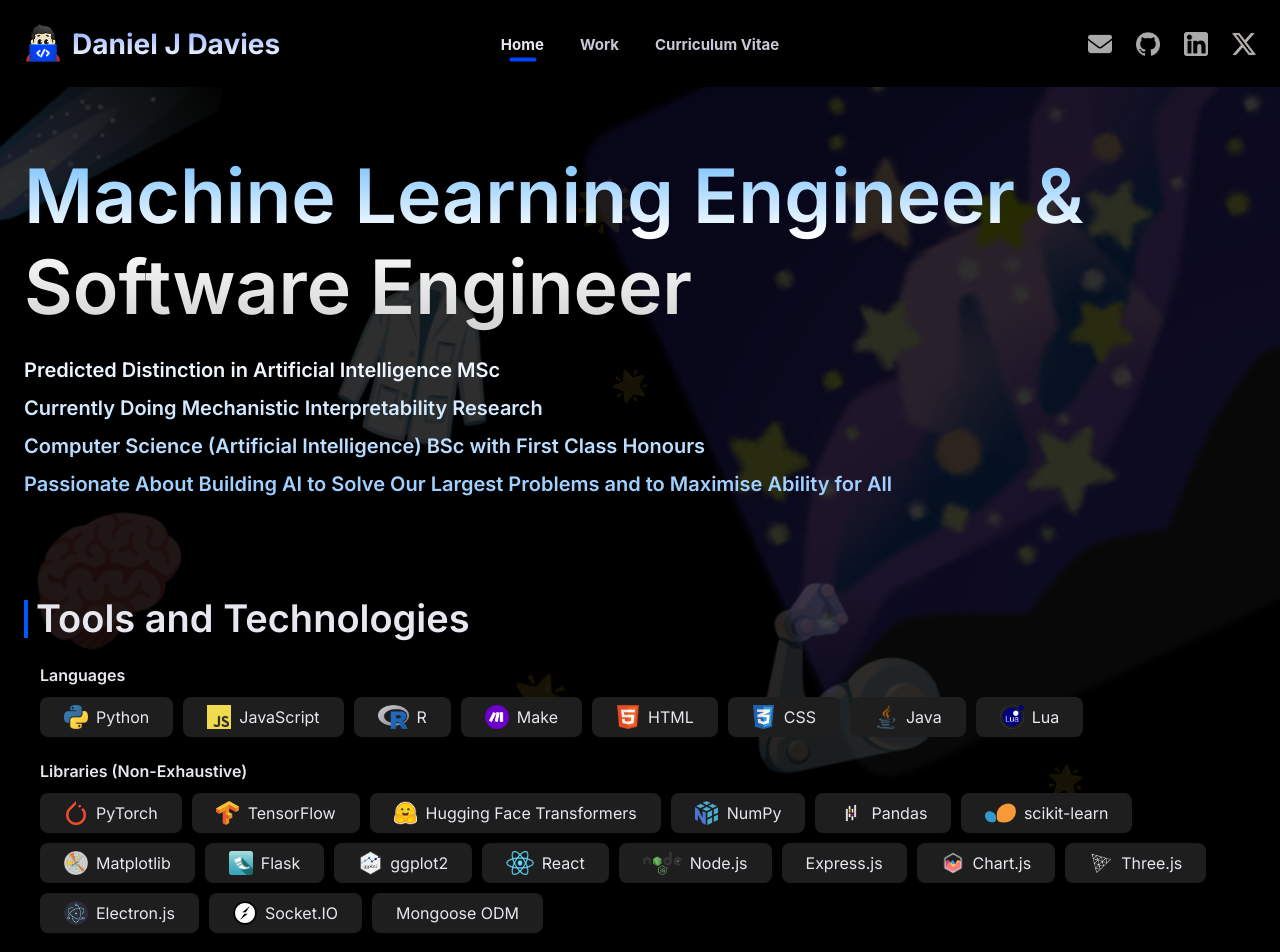
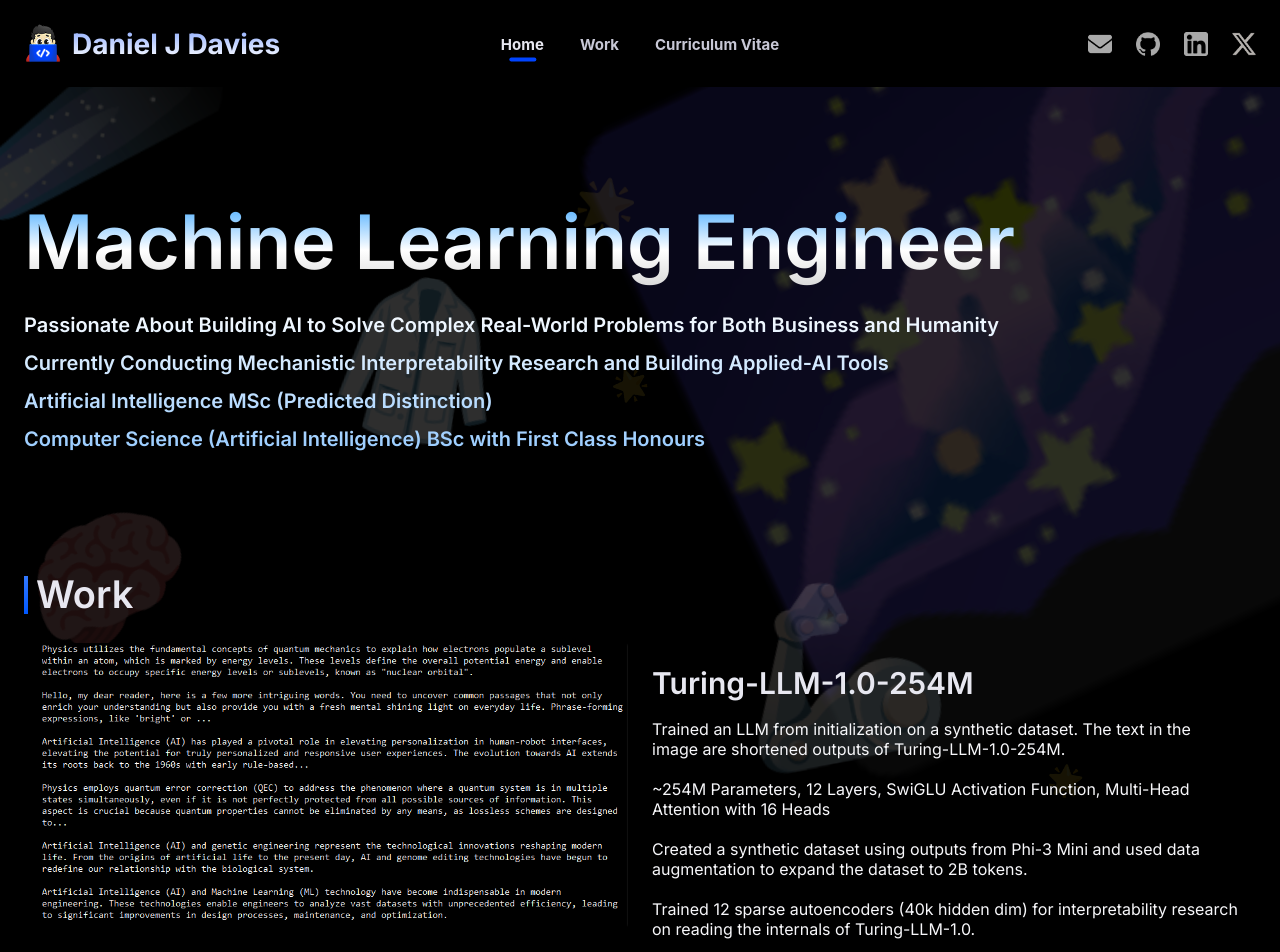
Before and after one commit to DanielJamesDavies/PortfolioWebsite, a React (Create React App) app: page / in a window 1280 px wide. Shown: the top 952 px of the page. Built offline with nearby package versions, Linux system fonts and the light colour scheme; a web font is replaced by a local one.

Commit message:
General Improvements

```diff
--- a/src/content/work/atlas-story-app/summary.json
+++ b/src/content/work/atlas-story-app/summary.json
@@ -3,7 +3,7 @@
 	"title": "Atlas Story App",
 	"siteUrl": "https://www.atlas-story.app/",
 	"codeUrl": "https://github.com/DanielJamesDavies/AtlasStoryApp",
-	"description": "A large web app for story writers to store and share stories.",
+	"description": "Built a large web app for story writers to store and share stories.\n\nDuring this personal project, I gained significant skills in full-stack development.\n\nDeveloped many useful features including the ability to create and traverse an interactive 3D and 2D maps of a story’s universe, character relationship charts, Spotify integration, structured story content creation (for characters, plots, locations, etc), a user account system, and much more.",
 	"tags": ["React", "JavaScript", "Node.js", "Express.js", "HTML", "CSS", "MongoDB", "Mongoose ODM", "Heroku"],
 	"images": [
 		"landing.png",
--- a/src/content/work/turing-llm-1.0/summary.json
+++ b/src/content/work/turing-llm-1.0/summary.json
@@ -1,7 +1,7 @@
 {
 	"id": "turing-llm-1.0",
 	"title": "Turing-LLM-1.0-254M",
-	"description": "Trained an LLM from initialization on a synthetic dataset. The text in the image are shortened outputs of Turing-LLM-1.0-254M.\n\n~254M Parameters, 12 Layers, SwiGLU Activation Function, Multi-Head Attention with 16 Heads\n\nCreated a synthetic dataset using outputs from Phi-3 Mini and used data augmentation to expand the dataset to 2B tokens.\n\nCurrently training Sparse Autoencoders on the residuals of each layer for interpretability research.",
+	"description": "Trained an LLM from initialization on a synthetic dataset. The text in the image are shortened outputs of Turing-LLM-1.0-254M.\n\n~254M Parameters, 12 Layers, SwiGLU Activation Function, Multi-Head Attention with 16 Heads\n\nCreated a synthetic dataset using outputs from Phi-3 Mini and used data augmentation to expand the dataset to 2B tokens.\n\nTrained 12 sparse autoencoders (40k hidden dim) for interpretability research on reading the internals of Turing-LLM-1.0.\n\nDeveloped novel mechanistic interpretability approaches which will be presented in a publication in the near future.",
 	"tags": ["Python", "Pytorch", "Hugging Face Transformers", "NumPy"],
 	"images": ["Turing-LLM-1.0-254M Examples.png"]
 }
--- a/src/content/work/work.json
+++ b/src/content/work/work.json
@@ -1,3 +1,3 @@
 {
-	"list": ["turing-llm-1.0", "apollo-llm-analyser", "atlas-story-app", "algonet"]
+	"list": ["turing-llm-1.0", "atlas-story-app", "apollo-llm-analyser", "algonet"]
 }
--- a/src/pages/Home/Headline/Headline.css
+++ b/src/pages/Home/Headline/Headline.css
@@ -6,7 +6,7 @@
 	text-align: left;
 	transition: 0.2s;
 	max-width: 1300px;
-	background: linear-gradient(180deg, #4af -5%, #fff, #ccc);
+	background: linear-gradient(180deg, #4af 15%, #fff, #ccc);
 	-webkit-background-clip: text;
 	-webkit-text-fill-color: transparent;
 }
--- a/src/pages/Home/Headline/Headline.jsx
+++ b/src/pages/Home/Headline/Headline.jsx
@@ -1,5 +1,5 @@
 import "./Headline.css";
 
 export const Headline = () => {
-	return <div className='home-headline'>Machine Learning Engineer & Software Engineer</div>;
+	return <div className='home-headline'>Machine Learning Engineer</div>;
 };
--- a/src/pages/Home/Home.jsx
+++ b/src/pages/Home/Home.jsx
@@ -14,8 +14,8 @@
 					<Subheadline />
 				</div>
 			</div>
+			<WorkList />
 			<TechnologiesList />
-			<WorkList />
 		</div>
 	);
 };
--- a/src/pages/Home/Subheadline/Subheadline.jsx
+++ b/src/pages/Home/Subheadline/Subheadline.jsx
@@ -5,13 +5,13 @@
 		<div className='home-subheadline'>
 			<div className='home-subheadline-text'>
 				<div className='home-subheadline-line-break' />
-				Predicted Distinction in Artificial Intelligence MSc
+				Passionate About Building AI to Solve Complex Real-World Problems for Both Business and Humanity
 				<div className='home-subheadline-line-break' />
-				Currently Doing Mechanistic Interpretability Research
+				Currently Conducting Mechanistic Interpretability Research and Building Applied-AI Tools
+				<div className='home-subheadline-line-break' />
+				Artificial Intelligence MSc (Predicted Distinction)
 				<div className='home-subheadline-line-break' />
 				Computer Science (Artificial Intelligence) BSc with First Class Honours
-				<div className='home-subheadline-line-break' />
-				Passionate About Building AI to Solve Our Largest Problems and to Maximise Ability for All
 			</div>
 		</div>
 	);
```
